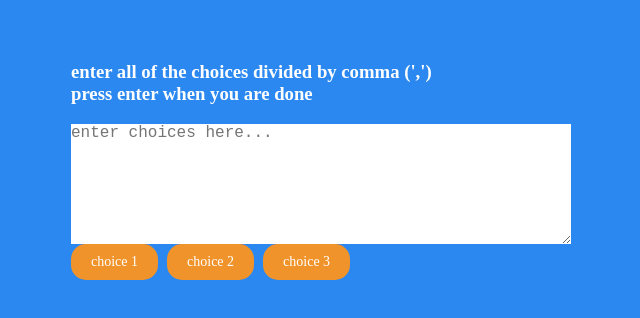
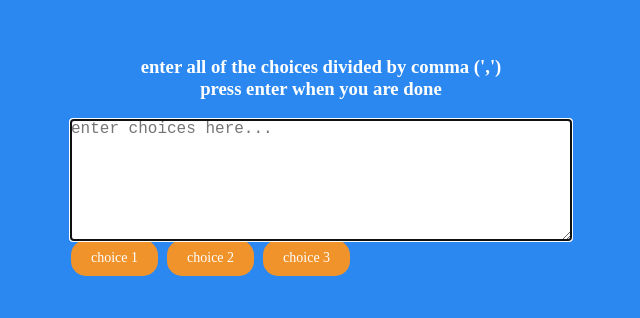
Before and after one commit to Iamdachi04/random-choice-picker, a plain HTML site: page index.html in a window 1280 px wide. Shown: the part 234-552 px from the top of the page, without its empty margins (319-959 px from the left). Drawn offline with Linux system fonts and the light colour scheme.

Commit message:
started creating js

```diff
--- a/main.js
+++ b/main.js
@@ -0,0 +1,5 @@
+const tags = document.querySelector("tags");
+const textarea = document.getElementById("textarea");
+
+
+textarea.focus()
--- a/style.css
+++ b/style.css
@@ -11,6 +11,8 @@ body{
 
 h3{
     color: white;
+    text-align: center;
+    margin: 10px 0 20px;
 }
 
 .container{
```
